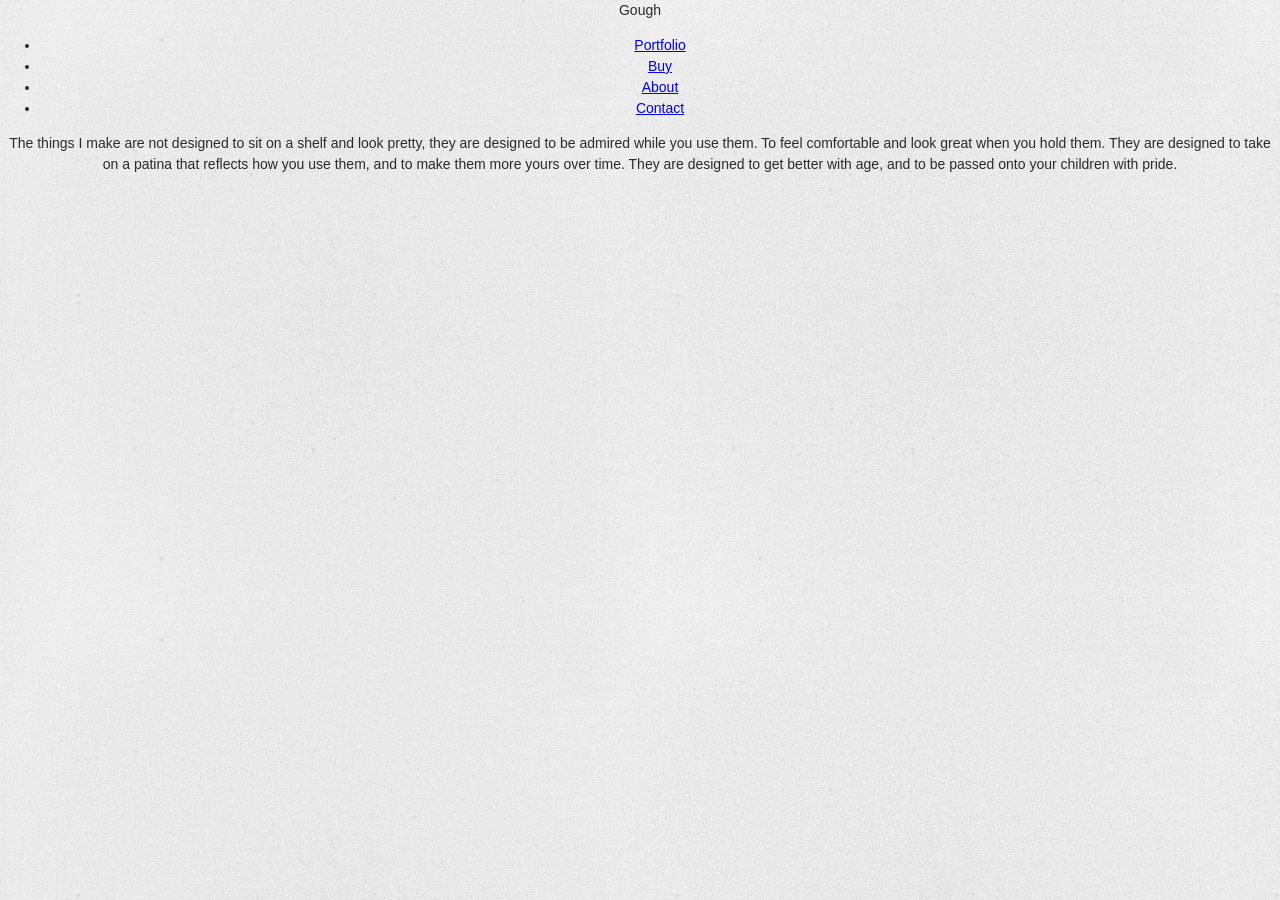
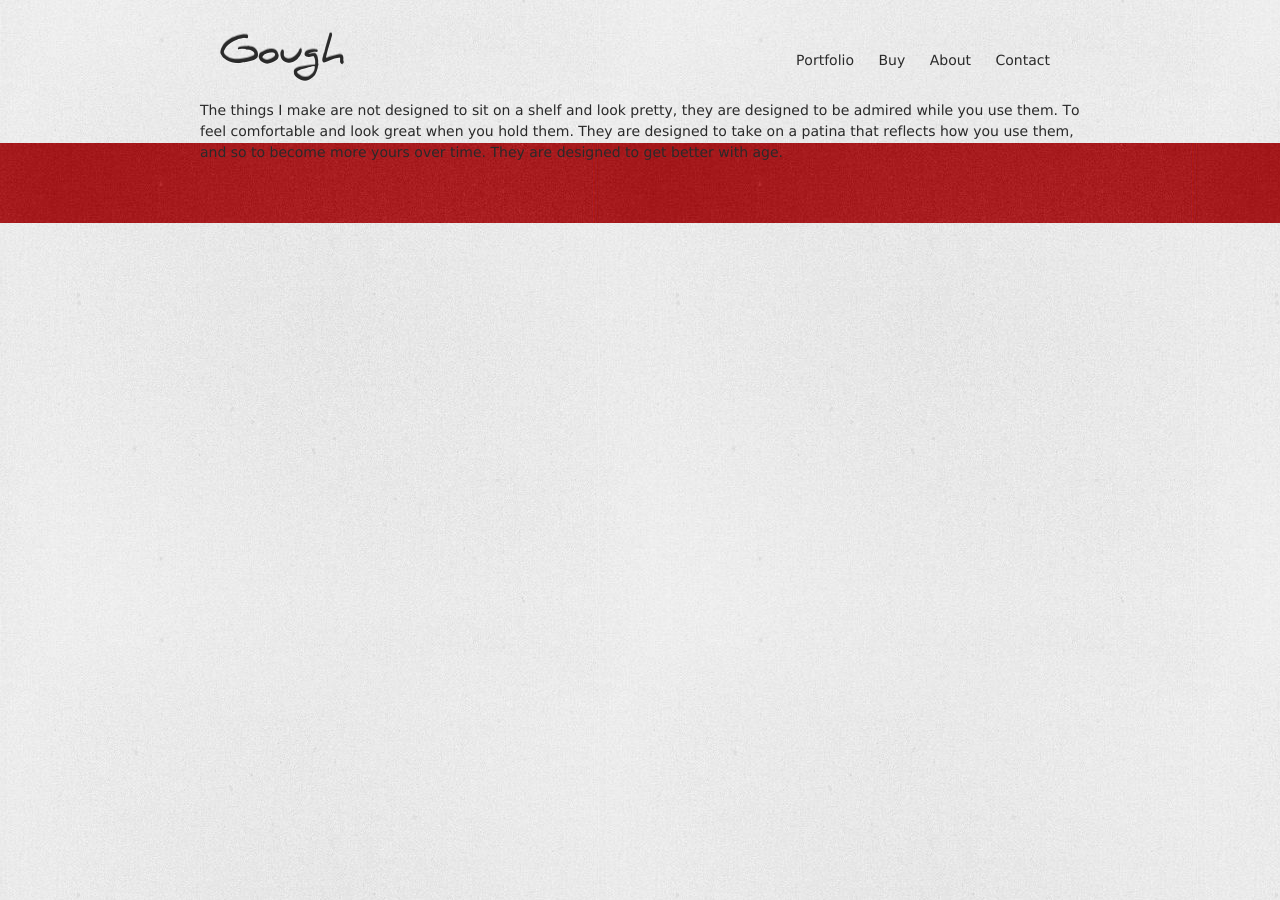
Before and after one commit to anddam/goughcustom, a Jekyll site: the page built from about.html, in a window 1280 px wide. Built offline with Jekyll 4.4.1, drawn with Linux system fonts in a browser that asks for light colours.

Commit message:
Added stripe and got basic site structure working.

```diff
--- a/_layouts/default.html
+++ b/_layouts/default.html
@@ -1,26 +1,44 @@
 <!DOCTYPE html PUBLIC "-//W3C//DTD XHTML 1.0 Strict//EN" "http://www.w3.org/TR/xhtml1/DTD/xhtml1-strict.dtd">
 <html xmlns="http://www.w3.org/1999/xhtml" xml:lang="en">
   <head>
-  	<title>Gough - {{ page.title}}</title>
+  	<title>Gough - {{ page.title }}</title>
   	<link rel="icon" type="image/jpeg" href="http://www.gravatar.com/avatar/7c800b8782ba084e5a6ab71a5a607137?s=80" />
   	<link href="/css/main.css" rel="stylesheet" />
+
+  	<link href="/fonts/bitstream-vera-sans/stylesheet.css" rel="stylesheet" />
+    <link href="/fonts/daniel/stylesheet.css" rel="stylesheet" />
+    <link href="/fonts/quicksand/stylesheet.css" rel="stylesheet" />
   </head>
   <body>
-    <div id="logo_container">
+    <div id="wrapper">
+      <div id="stripe"></div>
+
+      <div id="header">
+        <div id="logo">
+          <a href="/">
             Gough
+          </a>
         </div>
 
-    <div id="menu_container">
+        <div id="menu">
           <ul>
-        <li><a href="/portfolio/">Portfolio</a></li>
-        <li><a href="/buy/">Buy</a></li>
+            <li><a href="/portfolio/index.html">Portfolio</a></li>
+            <li><a href="/buy.html">Buy</a></li>
             <li><a href="/about.html">About</a></li>
             <li><a href="/contact.html">Contact</a></li>
           </ul>
         </div>
+      </div>
 
-    <div id="content_container">
+      <div id="content">
         {{ content }}
+      </div>
+
+      <div class="clearfix"></div>
+
+      <div id="footer">
+        Copyright &copy; 2012 Aaron Gough, all rights reserved.
+      </div>
     </div>
 
     <script type="text/javascript">
--- a/about.html
+++ b/about.html
@@ -4,4 +4,4 @@
 ---
 
 The things I make are not designed to sit on a shelf and look pretty, they are designed to be admired while you use them. To feel comfortable and look great when you hold them.
-They are designed to take on a patina that reflects how you use them, and to make them more yours over time. They are designed to get better with age, and to be passed onto your children with pride.
+They are designed to take on a patina that reflects how you use them, and so to become more yours over time. They are designed to get better with age.
--- /dev/null
+++ b/buy.html
@@ -0,0 +1,4 @@
+---
+layout: default
+title: How to buy
+---
--- a/css/main.css
+++ b/css/main.css
@@ -42,13 +42,26 @@
   height: 60px;
 }
 
+#stripe{
+  background: #ab181f url(/images/stripe_background.jpg);
+  width: 100%;
+  height: 80px;
+  position: absolute;
+  top: 143px;
+  left: 0px;
+}
+
 #logo{
+  position: absolute;
+  top: 0px;
+  left: 20px;
+}
+
+#logo a{
   text-shadow:0 -1px 0 rgba(0,0,0,0.3), 0 1px 0 rgba(255,255,255,0.4);
   font: 35px/35px 'DanielBold', Arial, sans-serif;
   color: #2a2a2a;
-  position: absolute;
-  top: 0px;
-  left: 20px;
+  text-decoration: none;
 }
 
 #menu{
@@ -72,6 +85,12 @@
   text-decoration: none;
   color: #2a2a2a;
   padding: 0 10px 0 10px;
+}
+
+#content{
+  z-index: 9999;
+  position: relative;
+  text-align: left;
 }
 
 #feature{
@@ -108,6 +127,12 @@
   top: -60px;
 }
 
+#footer{
+  font-size: 10px;
+  text-align: right;
+  padding-top: 20px;
+}
+
 .clearfix{
   width: 100%;
   height: 1px;
@@ -115,8 +140,11 @@
   clear: both;
 }
 
-#footer{
-  font-size: 10px;
-  text-align: right;
-  padding-top: 20px;
+.portfolio_item{
+  width: 160px;
+  height: 160px;
+  float: left;
+  z-index: 9999;
+  position: relative;
+  box-shadow:-1px -1px 0px rgba(0,0,0,0.4), 1px 1px 0px rgba(255,255,255,0.4);
 }
```
Also changed, not shown: index.html (+8 -4 lines), portfolio/index.html (added, +10 -0 lines), images/stripe_background.jpg (added). Lines whose indentation alone changed are shown as unchanged.
